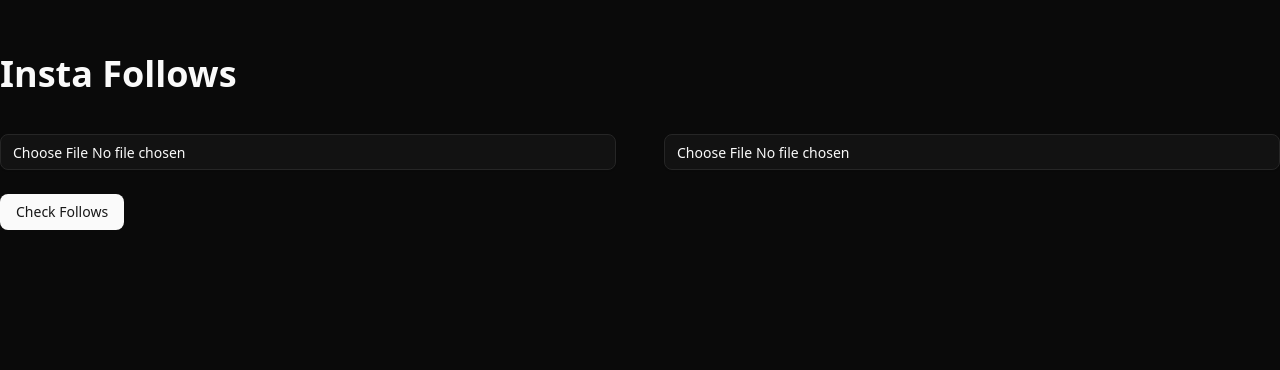
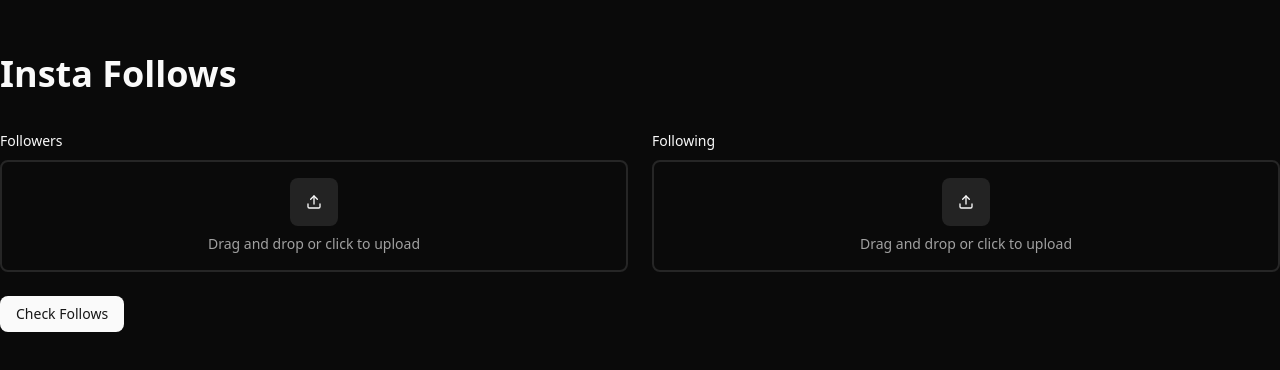
Before and after one commit to DrunkOldDog/insta-follows, a Next.js app: page / in a window 1280 px wide. Shown: the part 106-476 px from the top of the page. Built offline with nearby package versions, Linux system fonts and the light colour scheme.

Commit message:
Add dropzone component

```diff
--- /dev/null
+++ b/components/shared/Dropzone/Dropzone.component.tsx
@@ -0,0 +1,130 @@
+import { UploadIcon } from "lucide-react";
+import * as React from "react";
+import { useDropzone } from "react-dropzone";
+import { cn } from "@/lib/utils";
+
+import { dropzoneVariants } from "./Dropzone.variants";
+
+import type { DropzoneProps } from "./Dropzone.types";
+
+const Dropzone = React.forwardRef<HTMLDivElement, DropzoneProps>(
+  (
+    {
+      name,
+      onFilesSelected,
+      accept,
+      multiple = false,
+      children,
+      className,
+      size,
+      state,
+      disabled = false,
+      maxFiles,
+      maxSize,
+      minSize,
+      ...props
+    },
+    ref
+  ) => {
+    const onDrop = React.useCallback(
+      (acceptedFiles: File[]) => {
+        onFilesSelected?.(acceptedFiles);
+      },
+      [onFilesSelected]
+    );
+
+    const {
+      getRootProps,
+      getInputProps,
+      isDragActive,
+      acceptedFiles,
+      fileRejections,
+    } = useDropzone({
+      onDrop,
+      accept,
+      multiple,
+      disabled,
+      maxFiles,
+      maxSize,
+      minSize,
+      noClick: false,
+      noKeyboard: false,
+    });
+
+    // Determine the current state
+    const currentState = React.useMemo(() => {
+      if (disabled) return "disabled";
+      if (fileRejections.length > 0) return "error";
+      if (acceptedFiles.length > 0) return "success";
+      if (isDragActive) return "dragActive";
+      return state || "default";
+    }, [
+      disabled,
+      fileRejections.length,
+      acceptedFiles.length,
+      isDragActive,
+      state,
+    ]);
+
+    const getAcceptedFilesText = () => {
+      if (acceptedFiles.length === 1) return acceptedFiles[0].name;
+      if (acceptedFiles.length > 1 && acceptedFiles.length < 3) {
+        return acceptedFiles.map((file) => file.name).join(", ");
+      }
+      return `${acceptedFiles.length} files selected`;
+    };
+
+    const getContainerText = () => {
+      if (isDragActive) return "Drop files here";
+      if (acceptedFiles?.length > 0) return "Drag and drop or click to replace";
+      return "Drag and drop or click to upload";
+    };
+
+    return (
+      <div
+        {...getRootProps()}
+        ref={ref}
+        className={cn(
+          dropzoneVariants({
+            size,
+            state: currentState,
+            className,
+          })
+        )}
+        style={{ pointerEvents: "auto" }}
+        {...props}
+      >
+        <input {...getInputProps()} name={name} />
+
+        {children || (
+          <div className="text-center pointer-events-none select-none">
+            <div className="bg-primary/10 rounded-md p-4 w-fit mx-auto mb-2">
+              <UploadIcon className="size-4 text-primary" />
+            </div>
+
+            {acceptedFiles && acceptedFiles.length > 0 && (
+              <div className="text-sm text-primary">
+                {getAcceptedFilesText()}
+              </div>
+            )}
+
+            <div className="text-muted-foreground text-sm">
+              {getContainerText()}
+            </div>
+
+            {fileRejections.length > 0 && (
+              <div className="mt-2 text-sm text-destructive">
+                {fileRejections.length} file
+                {fileRejections.length > 1 ? "s" : ""} rejected
+              </div>
+            )}
+          </div>
+        )}
+      </div>
+    );
+  }
+);
+
+Dropzone.displayName = "Dropzone";
+
+export { Dropzone };
--- /dev/null
+++ b/components/shared/Dropzone/Dropzone.variants.ts
@@ -0,0 +1,27 @@
+import { cva } from "class-variance-authority";
+
+export const dropzoneVariants = cva(
+  "relative border-2 rounded-md p-6 transition-colors cursor-pointer w-full flex items-center justify-center",
+  {
+    variants: {
+      size: {
+        default: "p-4",
+        sm: "p-2",
+        lg: "p-6",
+        xl: "p-8",
+      },
+      state: {
+        default: "border-border hover:border-primary/50 hover:bg-primary/5",
+        dragActive: "border-primary bg-primary/10",
+        disabled: "opacity-50 cursor-not-allowed",
+        error:
+          "border-destructive bg-destructive/5 hover:border-destructive/70",
+        success: "border-primary/50",
+      },
+    },
+    defaultVariants: {
+      size: "default",
+      state: "default",
+    },
+  }
+);
--- /dev/null
+++ b/components/shared/Dropzone/index.ts
@@ -0,0 +1,3 @@
+export { Dropzone } from "./Dropzone.component";
+export { dropzoneVariants } from "./Dropzone.variants";
+export type { DropzoneProps } from "./Dropzone.types";
--- /dev/null
+++ b/components/shared/index.ts
@@ -0,0 +1 @@
+export * from "./Dropzone";
--- /dev/null
+++ b/components/ui/label.tsx
@@ -0,0 +1,22 @@
+import * as React from "react"
+import * as LabelPrimitive from "@radix-ui/react-label"
+
+import { cn } from "@/lib/utils"
+
+function Label({
+  className,
+  ...props
+}: React.ComponentProps<typeof LabelPrimitive.Root>) {
+  return (
+    <LabelPrimitive.Root
+      data-slot="label"
+      className={cn(
+        "flex items-center gap-2 text-sm leading-none font-medium select-none group-data-[disabled=true]:pointer-events-none group-data-[disabled=true]:opacity-50 peer-disabled:cursor-not-allowed peer-disabled:opacity-50",
+        className
+      )}
+      {...props}
+    />
+  )
+}
+
+export { Label }
--- a/features/InstagramDashboard/components/UploadForm/UploadForm.component.tsx
+++ b/features/InstagramDashboard/components/UploadForm/UploadForm.component.tsx
@@ -1,5 +1,7 @@
 import { getNonFollowers } from "@/actions";
-import { Button, Input } from "@/components/ui";
+import { Dropzone } from "@/components/shared";
+import { Button } from "@/components/ui";
+import { Label } from "@/components/ui/label";
 
 interface UploadFormProps {
   onNonFollowersFound: (nonFollowers: string[]) => void;
@@ -15,9 +17,16 @@ export default function UploadFormComponent({
 
   return (
     <form action={handleSubmit}>
-      <div className="flex gap-12 mb-6">
-        <Input type="file" name="followers" />
-        <Input type="file" name="following" />
+      <div className="flex gap-6 mb-6">
+        <div className="grid gap-3 w-full">
+          <Label htmlFor="followers">Followers</Label>
+          <Dropzone name="followers" />
+        </div>
+
+        <div className="grid gap-3 w-full">
+          <Label htmlFor="following">Following</Label>
+          <Dropzone name="following" />
+        </div>
       </div>
       <Button type="submit">Check Follows</Button>
     </form>
--- a/package.json
+++ b/package.json
@@ -9,6 +9,7 @@
     "start": "next start"
   },
   "dependencies": {
+    "@radix-ui/react-label": "^2.1.7",
     "@radix-ui/react-slot": "^1.2.3",
     "@tailwindcss/postcss": "^4.1.13",
     "class-variance-authority": "^0.7.1",
@@ -19,6 +20,7 @@
     "postcss": "^8.5.6",
     "react": "^19.1.1",
     "react-dom": "^19.1.1",
+    "react-dropzone": "^14.3.8",
     "tailwind-merge": "^3.3.1",
     "tailwindcss": "^4.1.13"
   },
```
Also changed, not shown: components/shared/Dropzone/Dropzone.types.ts (added, +16 -0 lines), 1 other file (tests, documents, lock files or other folders).
